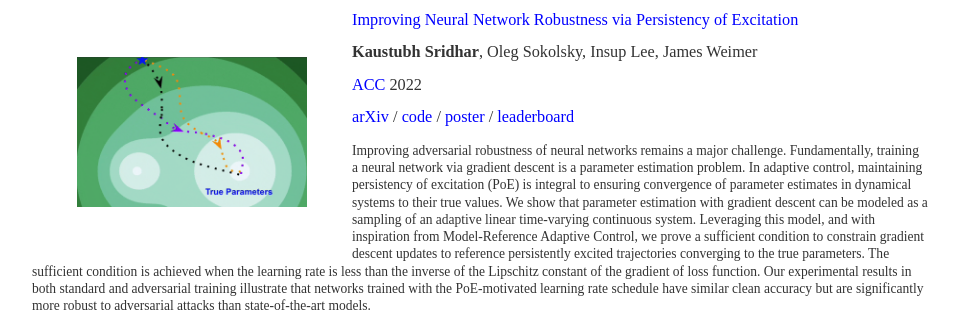
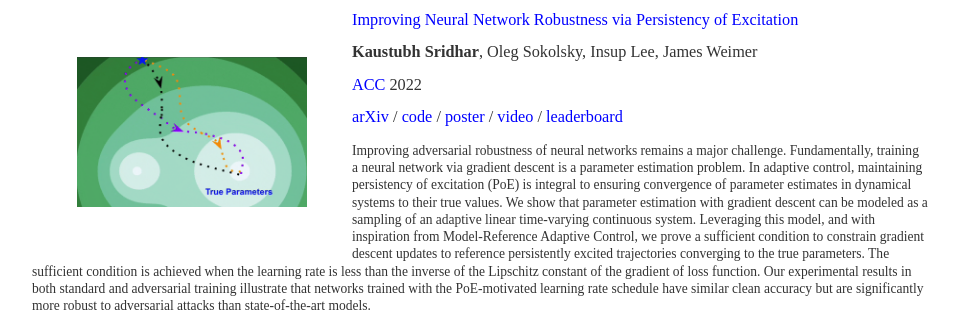
Before and after one commit to kaustubhsridhar/kaustubhsridhar_old.github.io, a Jekyll site: the page built from index.html, in a window 1280 px wide and 900 px high, scrolled down 728 px. Shown: the part 152-464 px from the top of the window, without its empty margins (160-1118 px from the left). Built offline with Jekyll 4.4.1, drawn with Linux system fonts in a browser that asks for light colours.

Commit message:
Update index.html

```diff
--- a/index.html
+++ b/index.html
@@ -38,7 +38,7 @@
 	<p><a id="PoE"><a href="https://arxiv.org/abs/2106.02078">Improving Neural Network Robustness via Persistency of Excitation</a></a></p>
 	<p><b>Kaustubh Sridhar</b>, Oleg Sokolsky, Insup Lee, James Weimer</p>
 	<p><a href="https://acc2022.a2c2.org/">ACC</a> 2022</p>
-	<p><a href="https://arxiv.org/abs/2106.02078">arXiv</a> / <a href="https://github.com/kaustubhsridhar/PoE-robustness">code</a> / <a href="https://docs.google.com/presentation/d/e/2PACX-1vTNJ5e35OwacfBx19V0FjeEaBRj8cGTaFngpP1KdrWxnDFShwFR9zAZyfLWghlDlQ/pub?start=true&loop=true&delayms=3000">poster</a> / <a href="https://robustbench.github.io/">leaderboard</a></p>
+	<p><a href="https://arxiv.org/abs/2106.02078">arXiv</a> / <a href="https://github.com/kaustubhsridhar/PoE-robustness">code</a> / <a href="https://docs.google.com/presentation/d/e/2PACX-1vTNJ5e35OwacfBx19V0FjeEaBRj8cGTaFngpP1KdrWxnDFShwFR9zAZyfLWghlDlQ/pub?start=true&loop=true&delayms=3000">poster</a> / <a href="https://youtu.be/UaHPYDPuCLE">video</a> / <a href="https://robustbench.github.io/">leaderboard</a></p>
 	<p><small>Improving adversarial robustness of neural networks remains a major challenge. Fundamentally, training a neural network via gradient descent is a parameter estimation problem. In adaptive control, maintaining persistency of excitation (PoE) is integral to ensuring convergence of parameter estimates in dynamical systems to their true values. We show that parameter estimation with gradient descent can be modeled as a sampling of an adaptive linear time-varying continuous system. Leveraging this model, and with inspiration from Model-Reference Adaptive Control, we prove a sufficient condition to constrain gradient descent updates to reference persistently excited trajectories converging to the true parameters. The sufficient condition is achieved when the learning rate is less than the inverse of the Lipschitz constant of the gradient of loss function. Our experimental results in both standard and adversarial training illustrate that networks trained with the PoE-motivated learning rate schedule have similar clean accuracy but are significantly more robust to adversarial attacks than state-of-the-art models.
 		</small></p>
 
```
